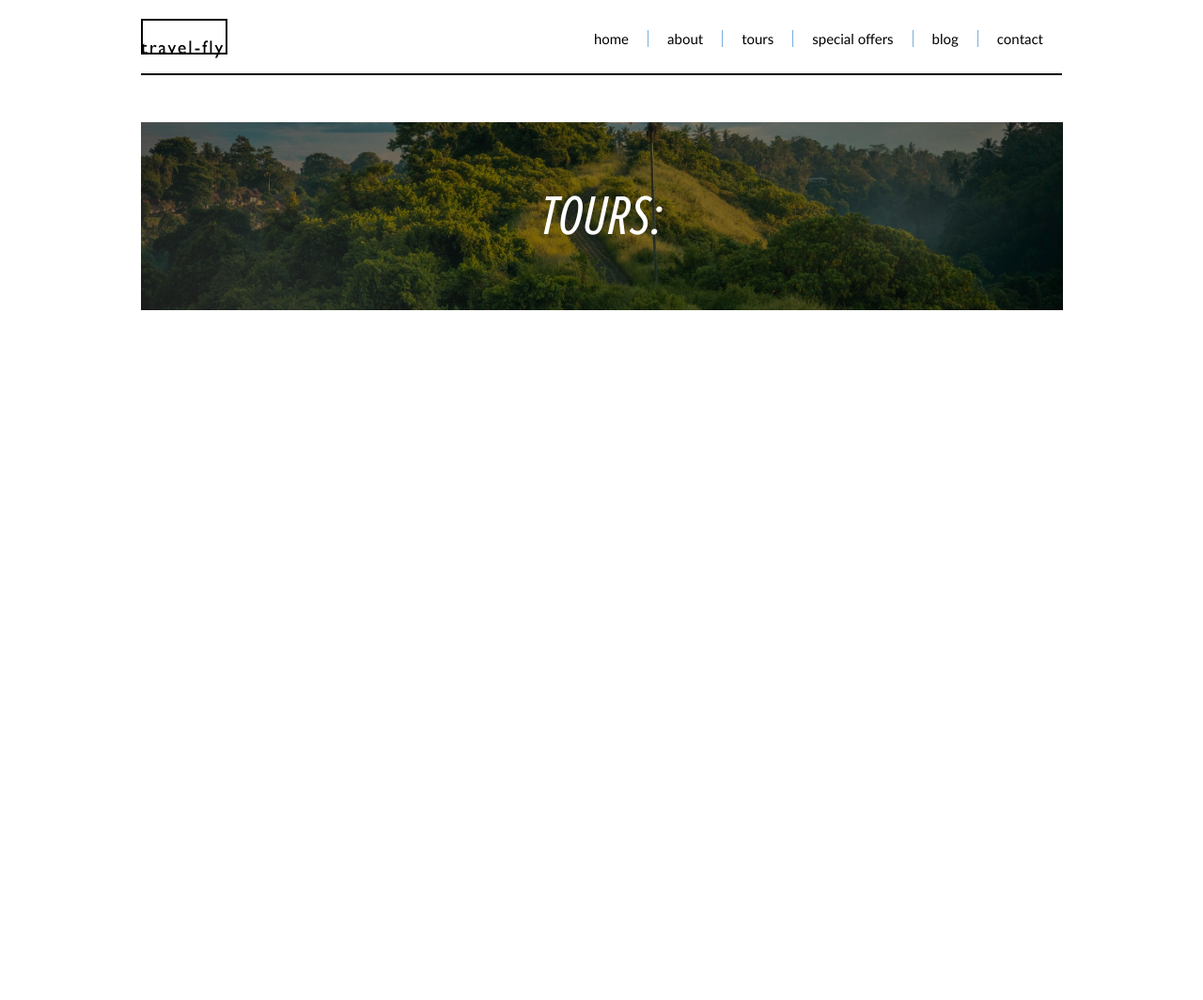
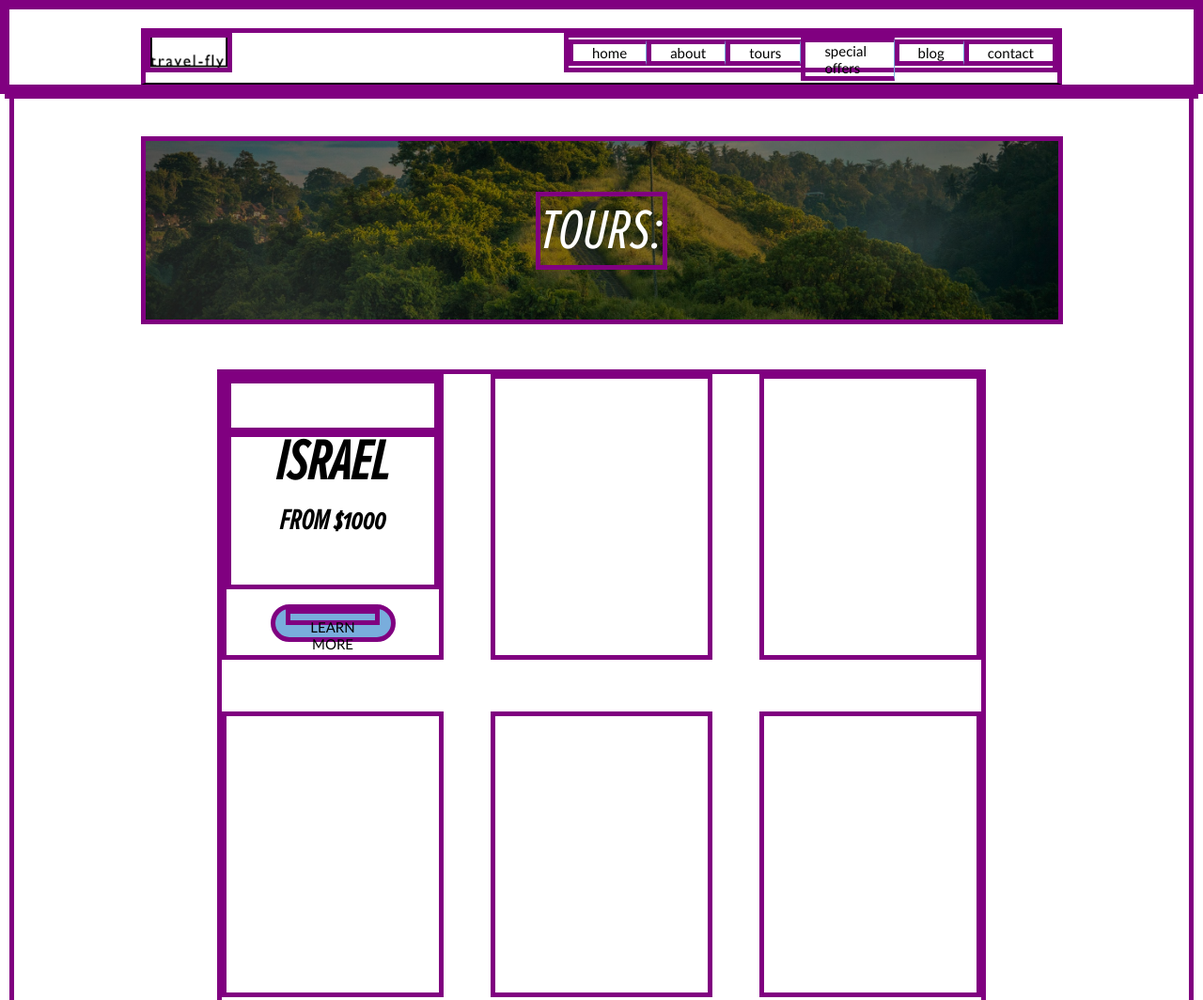
Before and after one commit to cmorgan333/homework-six, a plain HTML site: page tours.html in a window 1280 px wide. Shown: the top 1064 px of the page at 94% size. Before the commit the page ends 800 px from the top, so only its background shows below. Drawn offline with Linux system fonts and the light colour scheme.

Commit message:
tours page
tours page

```diff
--- a/scss/home/footer.scss
+++ b/scss/home/footer.scss
@@ -18,7 +18,7 @@ footer {
   }
 
   .copywright {
-    width: 220px;
+    width: 230px;
     height: 14px;
     font-family: "Gill Sans", "Gill Sans MT", Calibri, "Trebuchet MS",
       sans-serif;
--- a/scss/home/promo-tours.scss
+++ b/scss/home/promo-tours.scss
@@ -52,14 +52,14 @@
     margin: auto;
 
     p {
-      font-size: 10px;
+      font-size: 15px;
       margin: 0 auto;
       width: 100px;
       height: 17px;
       font-size: 15px;
       margin: 0 auto;
       text-align: center;
-      padding-top: 13px;
+      padding-top: 5px;
       font-family: "Gill Sans", "Gill Sans MT", Calibri, "Trebuchet MS",
         sans-serif;
     }
--- a/scss/structure.scss
+++ b/scss/structure.scss
@@ -2,7 +2,7 @@
   margin: 0;
   padding: 0;
   box-sizing: border-box;
-  // border: solid purple 1px;
+  border: solid purple 5px;
 }
 
 html,
--- a/scss/tours/landing-page.scss
+++ b/scss/tours/landing-page.scss
@@ -1,7 +1,7 @@
 .tours-content {
   header {
     @include center(981px, 50px auto 0 auto);
-    height: 200px;
+    min-height: 200px;
     background-image: linear-gradient($overlay, $overlay),
       url(../assets/tour/tours-header.jpg);
     background-position: center;
@@ -20,7 +20,87 @@
   }
 
   .all-tours {
-    max-width: 818px;
-    min-width: 200px;
+    @include center(818px, 48px auto 0 auto);
+    min-height: 200px;
+    // // margin: 0 auto;
+    display: flex;
+    justify-content: space-between;
+    flex-wrap: wrap;
+    // background-position: center;
+    // background-size: cover;
+    // background-repeat: no-repeat;
+
+    .promo {
+      width: 236px;
+      height: 304px;
+      margin-bottom: 55px;
+      background-position: center;
+      background-size: cover;
+      background-repeat: no-repeat;
+      //   margin: 0 auto;
+      color: $black;
+      text-align: center;
+      font-family: $font-one;
+    }
+
+    h1 {
+      height: 20px;
+      margin: 0 auto;
+      font-size: 60px;
+      text-align: center;
+      padding-top: 47px;
+    }
+
+    h2 {
+      // font-family: $font-one;
+      font-size: 30px;
+      padding-top: 70px;
+      // padding-bottom: 80px;
+      padding-bottom: 50px;
+    }
+
+    .learnmore-button {
+      width: 133px;
+      height: 40px;
+      background-color: $blue;
+      // // padding-bottom: 30px;
+      // padding-bottom: 10px;
+      z-index: 99;
+      border-radius: 20px;
+      margin: auto;
+
+      p {
+        font-size: 15px;
+        margin: 0 auto;
+        width: 100px;
+        height: 17px;
+        font-size: 15px;
+        margin: 0 auto;
+        text-align: center;
+        padding-top: 5px;
+        font-family: "Gill Sans", "Gill Sans MT", Calibri, "Trebuchet MS",
+          sans-serif;
+      }
+    }
+
+    .israel {
+      background-image: linear-gradient, (to right, $overlay, $overlay),
+        url(../assets/tour/tour-01.jpg);
+      background-size: cover;
+      background-position: center;
+      background-repeat: no-repeat;
+    }
+
+    // ============U.S.A PROMO=====================//
+    .usa {
+      background-image: linear-gradient(to right, $overlay, $overlay),
+        url(../assets/tour/tour-02.jpg);
+    }
+
+    //===============AUSTRALIA PROMO==================//
+    .australia {
+      background-image: linear-gradient(to right, $overlay, $overlay),
+        url(../assets/tour/tour-03.jpg);
+    }
   }
 }
--- a/tours.html
+++ b/tours.html
@@ -26,6 +26,20 @@
         <span>tours:</span>
       </header>
       <div class="all-tours">
+        <div class="promo israel">
+          <h1>ISRAEL</h1>
+          <h2>FROM $1000</h2>
+          <div class="learnmore-button">
+            <p>LEARN MORE</p>
+          </div>
+        </div>
+        <div class="promo"></div>
+        <div class="promo"></div>
+        <div class="promo"></div>
+        <div class="promo"></div>
+        <div class="promo"></div>
+        <div class="promo"></div>
+        <div class="promo"></div>
         <div class="promo"></div>
       </div>
     </div>
```
Also changed, not shown: css/styles.css.
